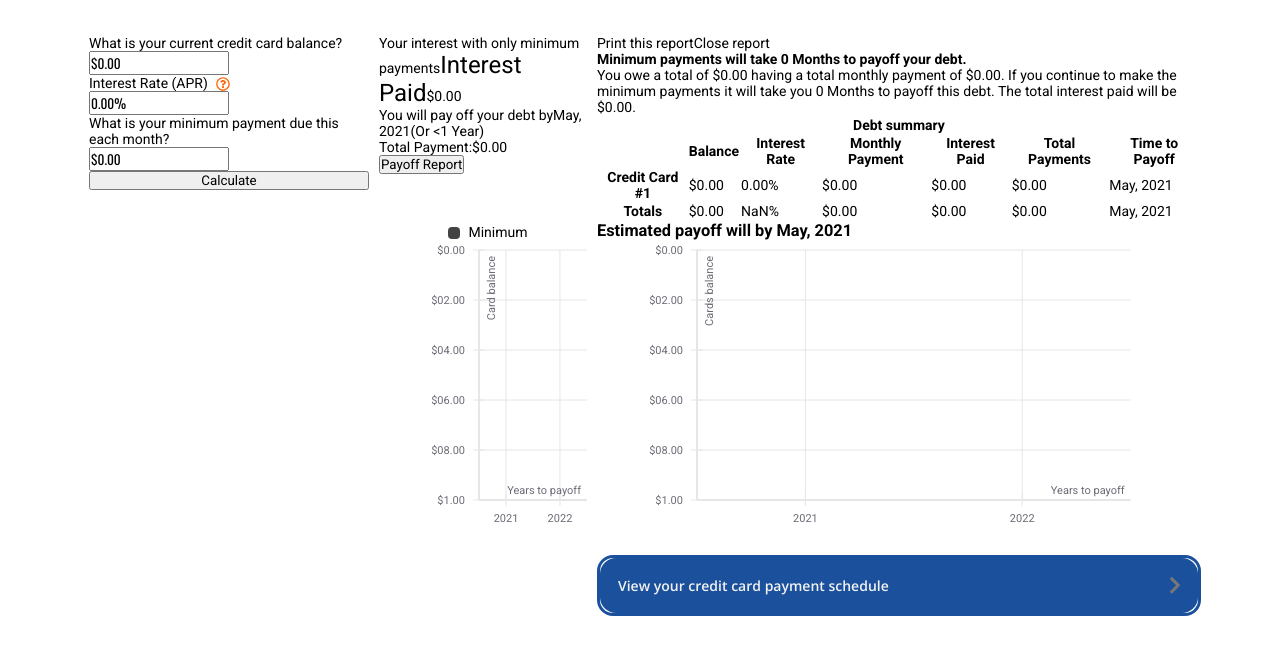
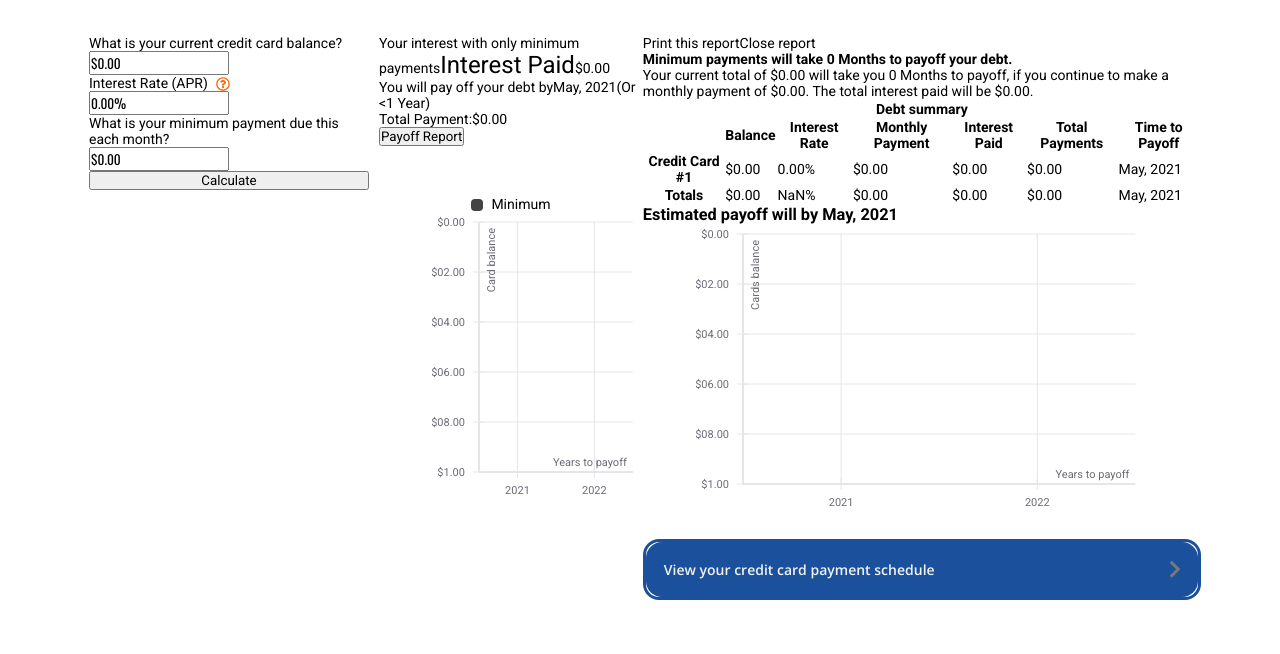
Before and after one commit to Dinnall/emergeExample, a React (Create React App) app: page / in a window 1280 px wide. Both pictures are taken after a click on the button "Payoff Report". Shown: the top 654 px of the page. Built offline with nearby package versions, Linux system fonts and the light colour scheme.

Commit message:
changed debt summary gist

```diff
--- a/src/Report.jsx
+++ b/src/Report.jsx
@@ -38,14 +38,13 @@ class Report extends React.Component {
 				{
 					this.props.addExtra ?
 						<p>
-							You owe a total of {Format.usd(totalBalance)} having a total monthly payment of {Format.usd(Result.monthly * 100)}.
+						Your current total of {Format.usd(totalBalance)} will take you {Format.months(Result.payoff)} to payoff, if you continue to make a monthly payment of {Format.usd(Result.monthly * 100)}.
 						If you continue to make this same amount of additional payments it will take you {Format.months(Result.payoff)} to payoff this debt.
 						Your total interest paid will now be {Format.usd(Result.interestPaid * 100)}.
 					</p>
 						:
 						<p>
-							You owe a total of {Format.usd(totalBalance)} having a total monthly payment of {Format.usd(Result.monthly * 100)}.
-						If you continue to make the minimum payments it will take you {Format.months(Result.payoff)} to payoff this debt.
+						Your current total of {Format.usd(totalBalance)} will take you {Format.months(Result.payoff)} to payoff, if you continue to make a monthly payment of {Format.usd(Result.monthly * 100)}.
 						The total interest paid will be {Format.usd(Result.interestPaid * 100)}.
 					</p>
 				}
```
Also changed, not shown: 6 other files (tests, documents, lock files or other folders).
